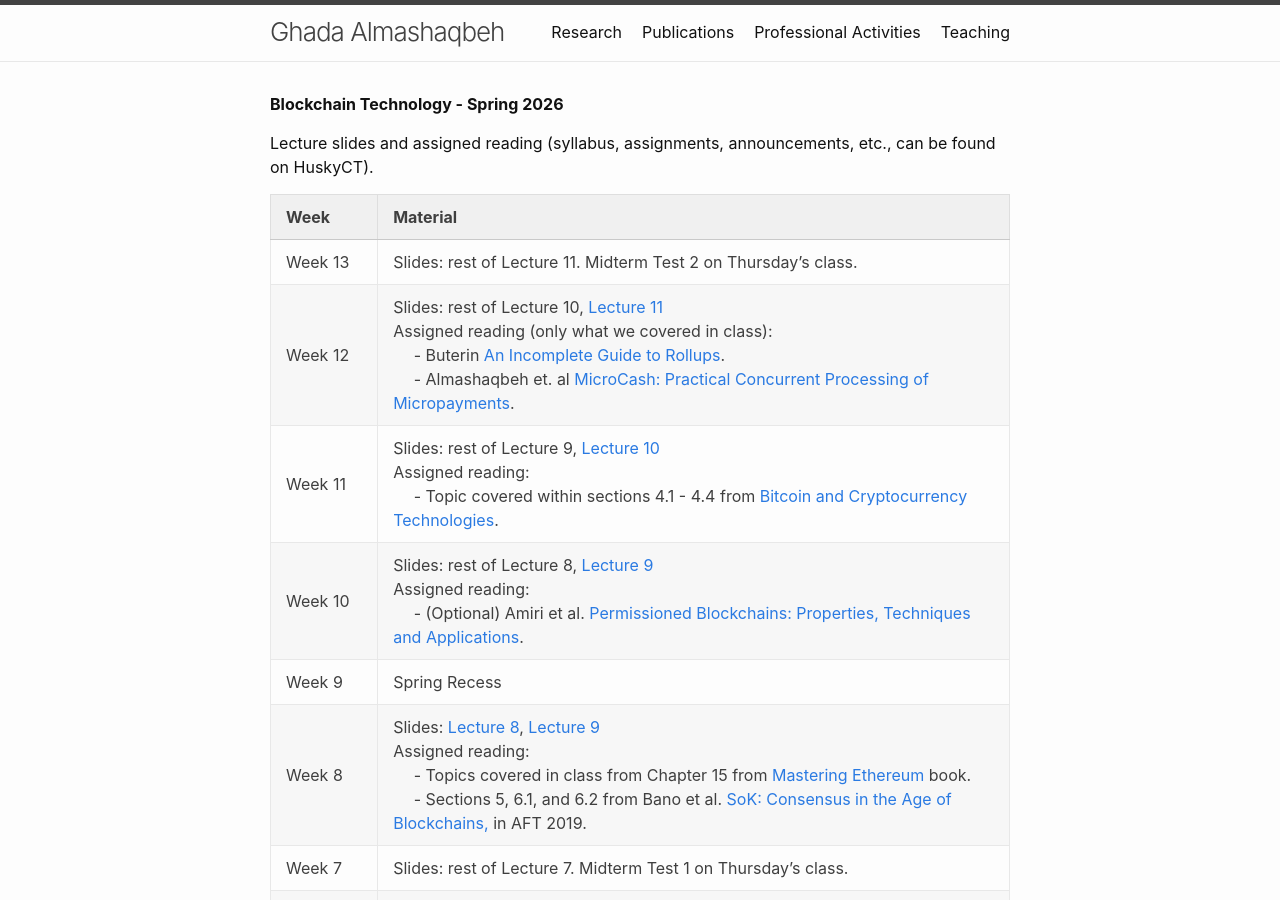
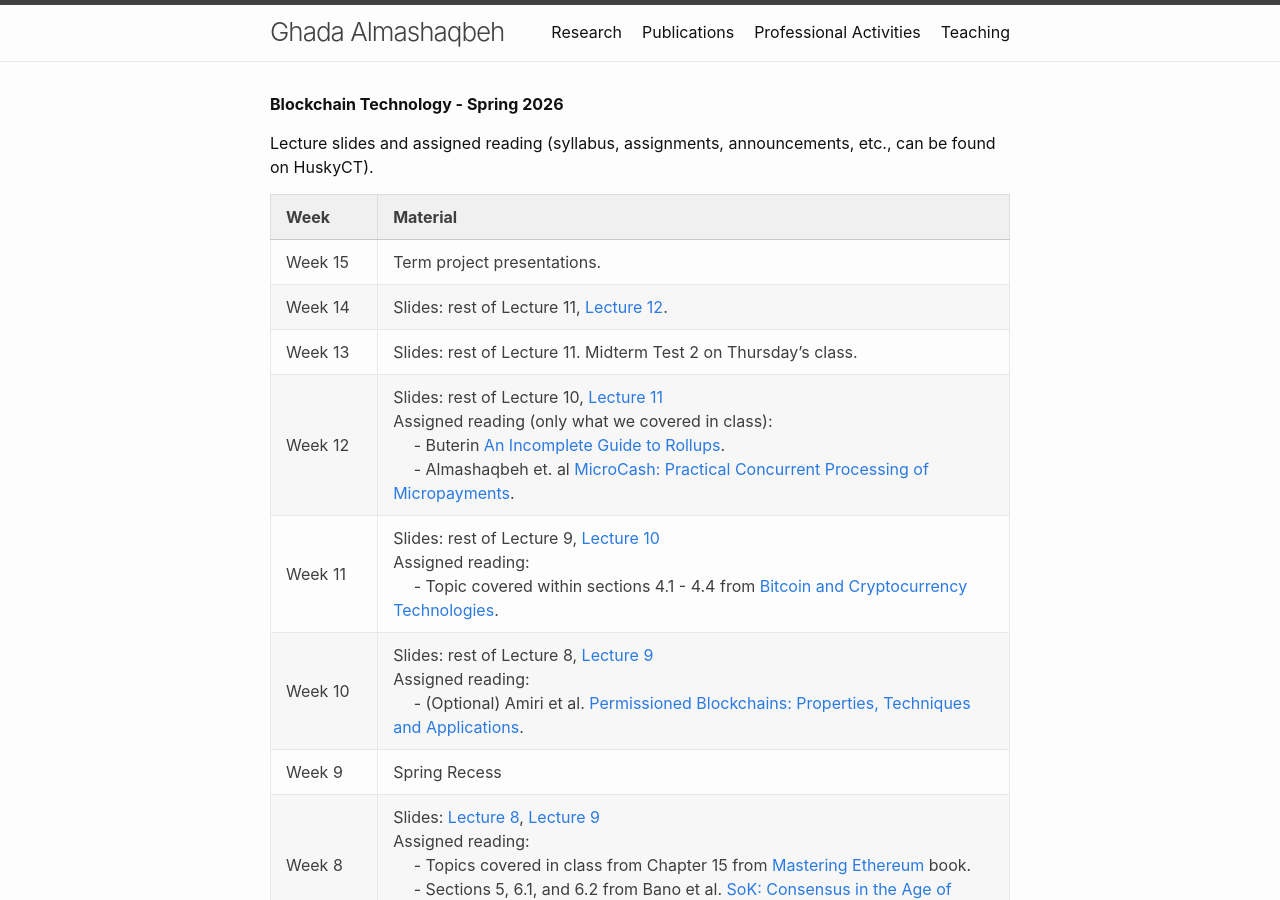
Before and after one commit to GhadaAlmashaqbeh/GhadaAlmashaqbeh.github.io, a Jekyll site: the page built from courses/blockchain-technology-s2026/index.md, in a window 1280 px wide and 900 px high. Built offline with Jekyll 4.4.1, drawn with Linux system fonts in a browser that asks for light colours.

Commit message:
add lec 12

```diff
--- a/courses/blockchain-technology-s2026/index.md
+++ b/courses/blockchain-technology-s2026/index.md
@@ -8,6 +8,8 @@ Lecture slides and assigned reading (syllabus, assignments, announcements, etc.,
 
 | Week&emsp;&emsp;| Material           |
 |----------|--------------------|
+| Week 15 | Term project presentations.|
+| Week 14 | Slides: rest of Lecture 11, [Lecture 12](./lecture12.pdf).|
 | Week 13 | Slides: rest of Lecture 11. Midterm Test 2 on Thursday's class.|
 | Week 12 | Slides: rest of Lecture 10, [Lecture 11](./lecture11.pdf)  <br/> Assigned reading (only what we covered in class): <br/> &emsp; - Buterin [An Incomplete Guide to Rollups](https://vitalik.eth.limo/general/2021/01/05/rollup.html). <br/> &emsp; - Almashaqbeh et. al [MicroCash: Practical Concurrent Processing of Micropayments](https://arxiv.org/pdf/1911.08520).|
 | Week 11 | Slides: rest of Lecture 9, [Lecture 10](./lecture10.pdf)  <br/> Assigned reading: <br/> &emsp; - Topic covered within sections 4.1 - 4.4 from [Bitcoin and Cryptocurrency Technologies](https://d28rh4a8wq0iu5.cloudfront.net/bitcointech/readings/princeton_bitcoin_book.pdf).|
```
Also changed, not shown: 7 other files.
